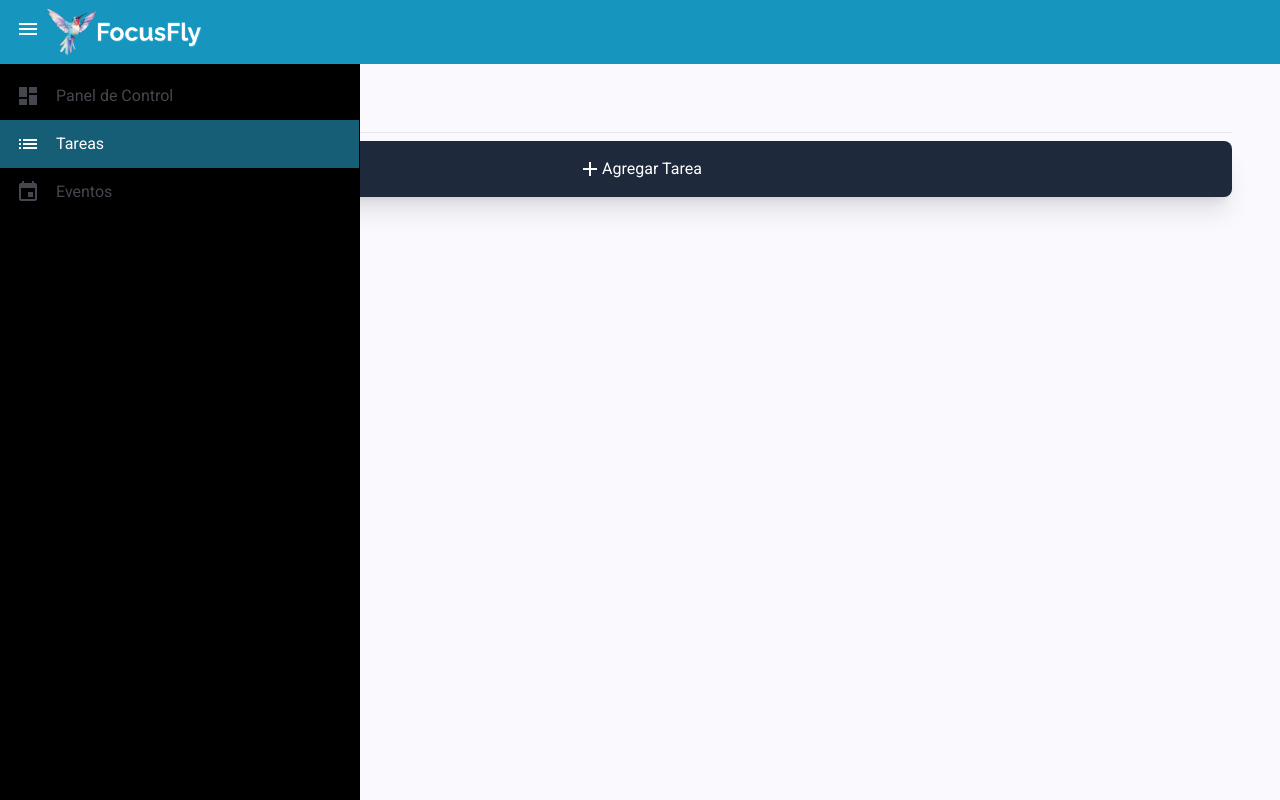
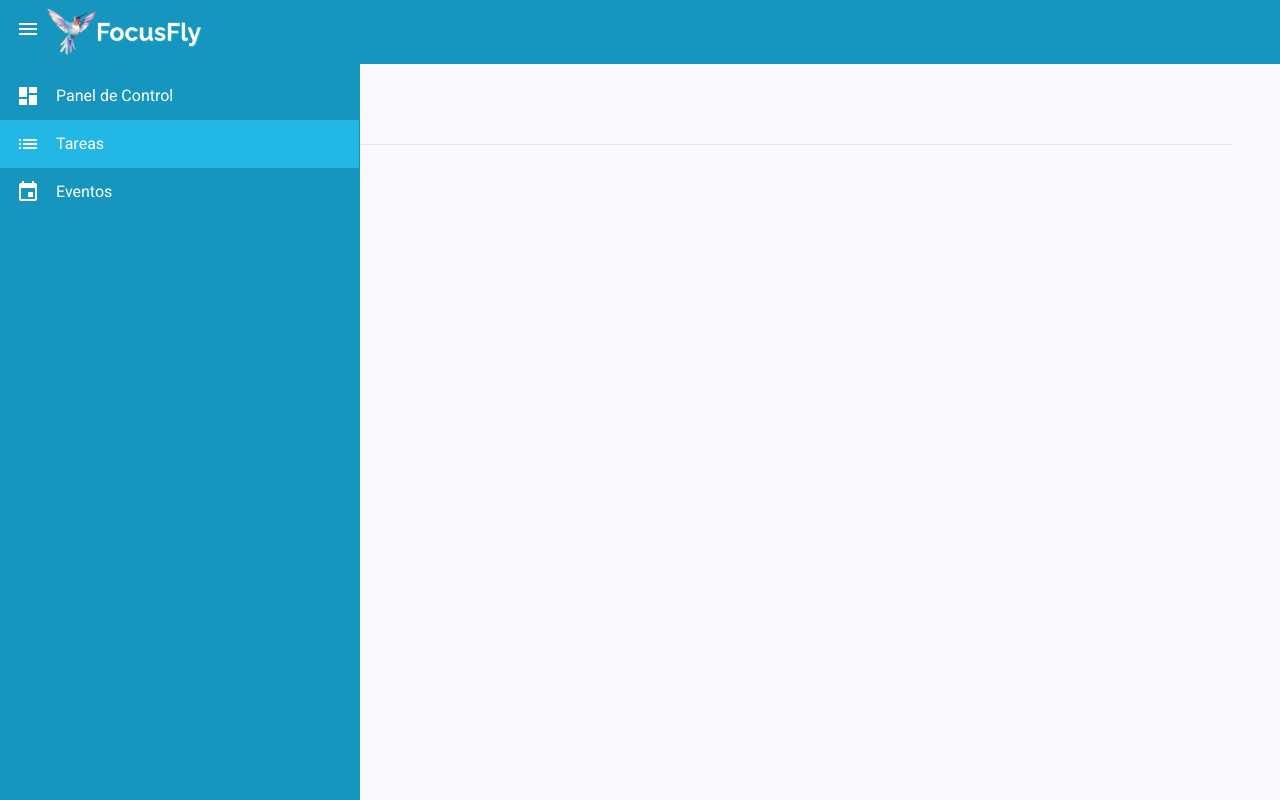
Before and after one commit to Klis18/FrontFocusFly, an Angular app: page /tareas in a window 1280 px wide. Both pictures are taken after a click on the button "menu". Built offline with nearby package versions, Linux system fonts and the light colour scheme; no server answers.

Commit message:
cambio de botones en página de tareas

```diff
--- a/src/app/Tasks/pages/tasks-page/tasks-page.component.html
+++ b/src/app/Tasks/pages/tasks-page/tasks-page.component.html
@@ -1,16 +1,17 @@
-<h1 class="text-3xl">Tareas</h1>
+<div class="flex items-center mb-2">
+    <h1 class="text-3xl">Tareas</h1>
+    <button class="ml-2 rounded-lg px-2 py-2 flex items-center justify-center bg-primary text-white shadow-xl" (click)="openDialog()">
+        <mat-icon>
+            add
+        </mat-icon>
+        Agregar
+    </button>
+</div>
 <hr/>
 @if(isChronometerActive){
     <tasks-task-chronometer></tasks-task-chronometer>
 }
-<div class="my-2">
-    <button class="rounded-lg w-full py-4 flex items-center justify-center bg-slate-800 text-white shadow-xl" (click)="openDialog()">
-        <mat-icon>
-            add
-        </mat-icon>
-        Agregar Tarea
-    </button>
-</div>
+
 <div class="mt-4">
     @for(task of taskList(); track task.id){
         <tasks-task-item [taskItem]="task"></tasks-task-item>
--- a/src/app/shared/pages/layout/layout.component.html
+++ b/src/app/shared/pages/layout/layout.component.html
@@ -6,12 +6,12 @@
 
     <mat-sidenav-container class="example-sidenav-container"
                           [style.marginTop.px]="isMobile() ? 56 : 0">
-      <mat-sidenav class="background-dark rounded-sm" #snav [mode]="isMobile() ? 'over' : 'side'"
+      <mat-sidenav class="bg-primary sidenav-background" #snav [mode]="isMobile() ? 'over' : 'side'"
                   [fixedInViewport]="isMobile()" fixedTopGap="56">
         <mat-nav-list>
             @for (menuItem of menu; track menuItem.option) {
-              <a class="text-white py-3 px-4 cursor-pointer hover:bg-cyan-800 hover:text-cyan-200 flex items-center"
-                  routerLink="{{menuItem.route}}" routerLinkActive="bg-cyan-800 text-white">
+              <a class="text-white py-3 px-4 cursor-pointer flex items-center itemSelected"
+                  routerLink="{{menuItem.route}}" routerLinkActive="itemSelected text-white">
                 <mat-icon class="mr-4">
                   {{menuItem.icon}}
                 </mat-icon>
--- a/src/app/shared/pages/layout/layout.component.ts
+++ b/src/app/shared/pages/layout/layout.component.ts
@@ -25,10 +25,12 @@ import { RouterLink, RouterLinkActive, RouterOutlet } from '@angular/router';
   ],
   templateUrl: './layout.component.html',
   styles: `
-    .background-dark{
-      background-color: black !important;
+    .sidenav-background{
       border-radius: 0 !important;
+      color: white !important;
     }
+
+
 
     .example-container {
       display: flex;
--- a/src/styles.css
+++ b/src/styles.css
@@ -65,12 +65,12 @@
     color: #6E6E6E;
   }
 
+  .itemSelected, .itemSelected:hover{
+    background-color: #22B7E5;
+  }
+
 img{
     height: 5rem;
-}
-
-button:hover{
-  background: #16849c;
 }
 
 .example-full-width{
```
